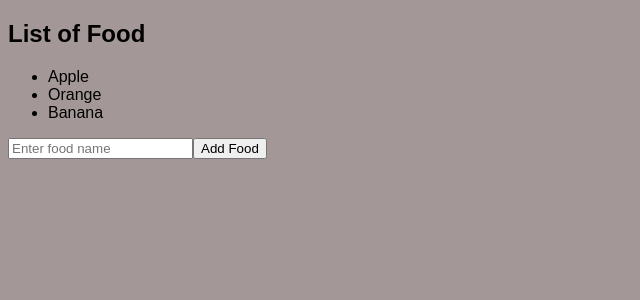
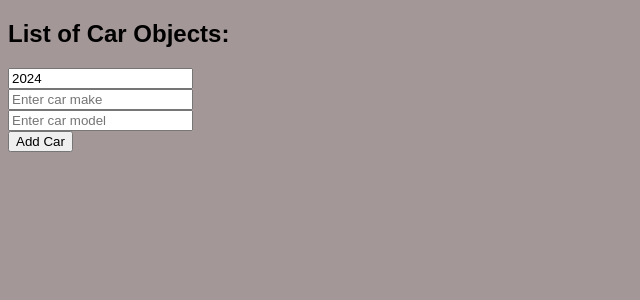
Before and after one commit to AshleighWong/react_vid, a React (Vite) app in the folder react_yt/: page / in a window 1280 px wide. Shown: the top 300 px of the page, without its empty margins (0-640 px from the left). Built offline with nearby package versions, Linux system fonts and the light colour scheme.

Commit message:
updated ARRAY of OBJECTS in state

```diff
--- a/react_yt/src/App.jsx
+++ b/react_yt/src/App.jsx
@@ -11,15 +11,15 @@
 import ColorPicker from './ColorPicker';
 import Count from './Count';
 import MyComponent2 from './MyComponent2';
-import Arrays from './Arrays';
-
+import Arrays from './Arrays'
+import CarList from './CarList';
 
 
 function App() {
 
   return (
     <>
-      <Arrays></Arrays>
+      <CarList></CarList>
     </>
   );
 }
--- a/react_yt/src/Arrays.jsx
+++ b/react_yt/src/Arrays.jsx
@@ -1,5 +1,4 @@
 import React, { useState } from 'react';
-import List from './List';
 
 function Arrays() {
 
--- /dev/null
+++ b/react_yt/src/CarList.jsx
@@ -0,0 +1,56 @@
+import React, { useState } from 'react';
+
+function CarList() {
+
+    const [cars, setCars] = useState([]);
+    const [carYear, setCarYear] = useState(new Date().getFullYear());
+    const [carMake, setCarMake] = useState("");
+    const [carModel, setCarModel] = useState("");
+
+
+
+    const handleAddCar = (event) => {
+        const newCar = { year: carYear, make: carMake, model: carModel };
+
+        setCars(c => [...c, newCar])
+        setCarYear(new Date().getFullYear());
+        setCarMake("");
+        setCarModel("");
+    }
+
+    const handRemoveCar = (event) => {
+        setCars(c => c.filter((_, i) => i !== index));
+    }
+
+    const handleYearChange = (event) => {
+        setCarYear(event.target.value)
+    }
+
+    const handleMakeChange = (event) => {
+        setCarMake(event.target.value)
+    }
+
+    const handleModelChange = (event) => {
+        setCarModel(event.target.value)
+    }
+
+
+    return (
+        <>
+            <h2>List of Car Objects: </h2>
+            <ul>
+                {cars.map((cars, index) =>
+                    <li key={index} onClick={() => handleRemoveCar(index)}>
+                        {cars.year} {cars.make} {cars.model}
+                    </li>)}
+            </ul >
+
+            <input type="number" value={carYear} onChange={handleYearChange} /> <br />
+            <input type="text" value={carMake} onChange={handleMakeChange} placeholder="Enter car make" /> <br />
+            <input type="text" value={carModel} onChange={handleModelChange} placeholder="Enter car model" /><br />
+            <button onClick={handleAddCar}>Add Car</button>
+        </>
+    );
+}
+
+export default CarList
```
